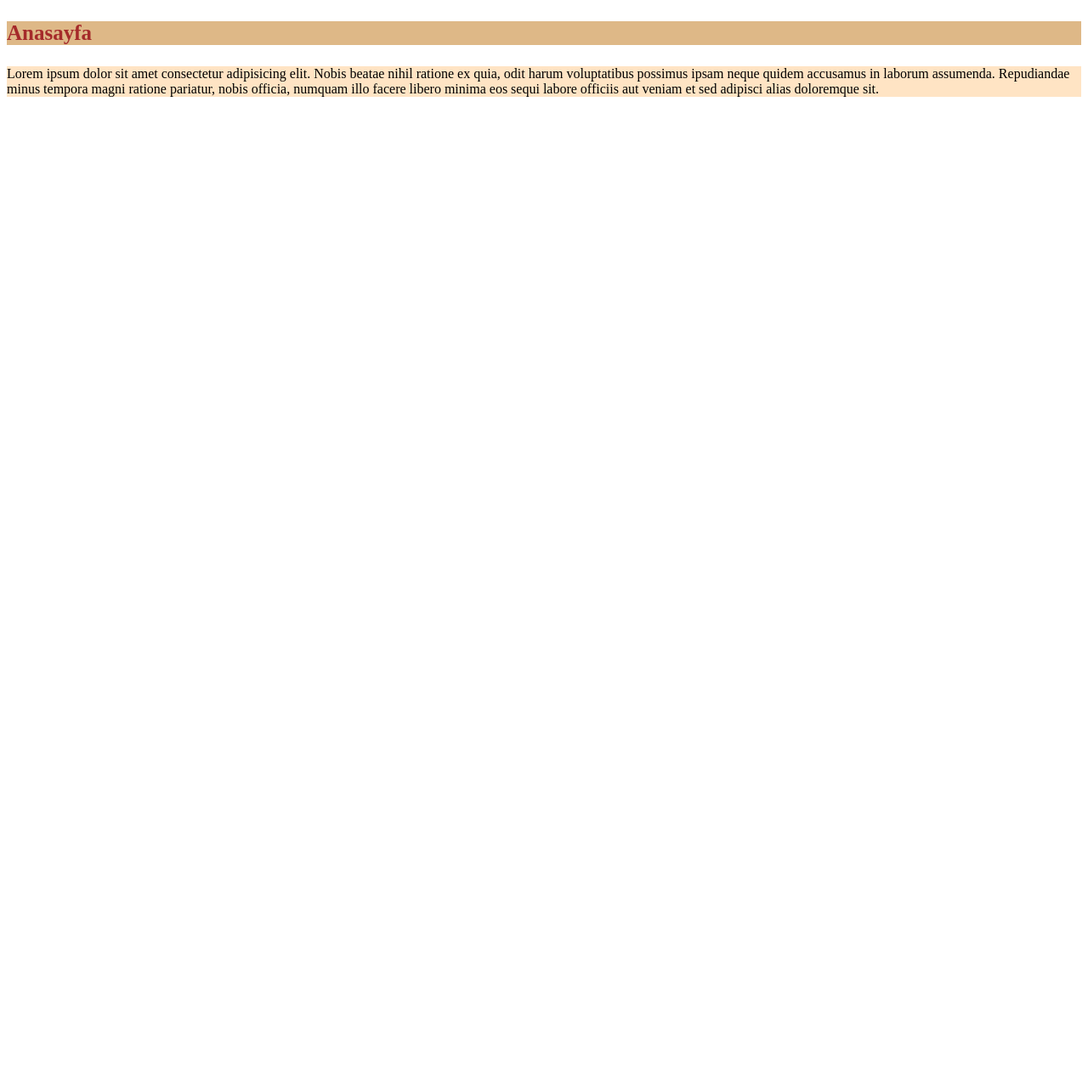
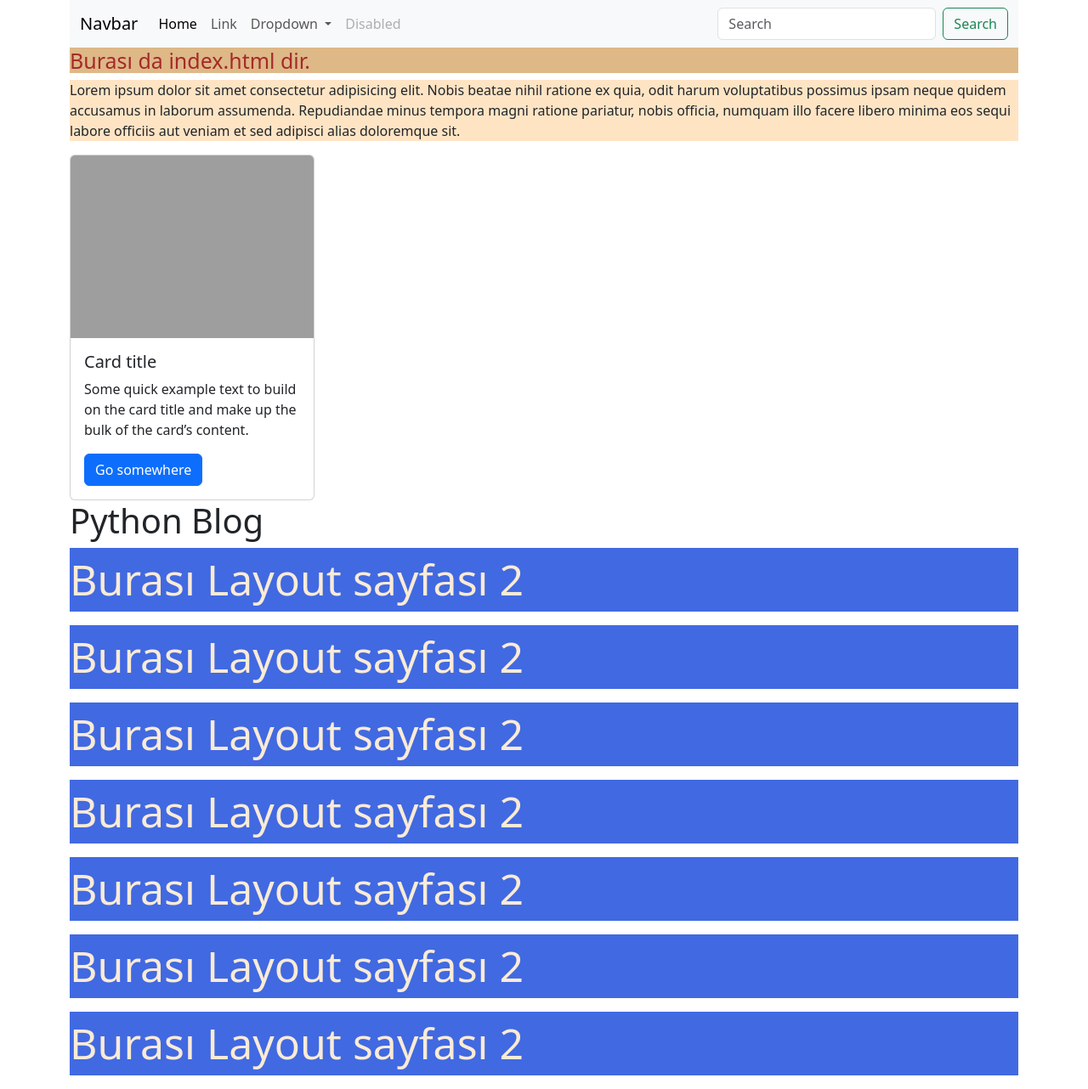
Before and after one commit to kaya-hasan/python52, a Django app: page / in a window 1280 px wide. Shown: the whole page at 85% size. Before the commit the page ends 114 px from the top, so only its background shows below. Run offline with Django 5.2, Linux system fonts and the light colour scheme; grey boxes are pictures that could not be loaded.

Commit message:
30.08.25

```diff
--- /dev/null
+++ b/blog/article/static/style.css
@@ -0,0 +1,5 @@
+.yeni {
+  font-size: 50px;
+  background-color: royalblue;
+  color: antiquewhite;
+}
--- a/blog/blog/settings.py
+++ b/blog/blog/settings.py
@@ -121,3 +121,7 @@ STATIC_URL = 'static/'
 # https://docs.djangoproject.com/en/5.2/ref/settings/#default-auto-field
 
 DEFAULT_AUTO_FIELD = 'django.db.models.BigAutoField'
+
+STATICFILES_DIRS = [
+    BASE_DIR / "static",
+]
--- a/blog/blog/urls.py
+++ b/blog/blog/urls.py
@@ -18,6 +18,7 @@ from django.contrib import admin
 from django.urls import path
 from article.views import index
 
+# 127:0.0.1:8000/
 urlpatterns = [
     path('admin/', admin.site.urls),
     path('', index, name='index'),
--- /dev/null
+++ b/blog/static/article/yeni.css
@@ -0,0 +1,5 @@
+.farkli {
+  font-size: 70px;
+  background-color: darkorange;
+  color: antiquewhite;
+}
--- a/blog/templates/article/index.html
+++ b/blog/templates/article/index.html
@@ -1,20 +1,28 @@
-<!DOCTYPE html>
-<html lang="en">
-  <head>
-    <meta charset="UTF-8" />
-    <meta name="viewport" content="width=device-width, initial-scale=1.0" />
-    <title>Python Blog</title>
-  </head>
-  <body>
-    <h3 style="color: brown; background-color: burlywood; font-size: 25px">
-      Anasayfa
-    </h3>
-    <p style="background-color: bisque">
-      Lorem ipsum dolor sit amet consectetur adipisicing elit. Nobis beatae
-      nihil ratione ex quia, odit harum voluptatibus possimus ipsam neque quidem
-      accusamus in laborum assumenda. Repudiandae minus tempora magni ratione
-      pariatur, nobis officia, numquam illo facere libero minima eos sequi
-      labore officiis aut veniam et sed adipisci alias doloremque sit.
+{% extends "layout.html" %} {% block body %}
+<h3 style="color: brown; background-color: burlywood; font-size: 25px">
+  Burası da index.html dir.
+</h3>
+<p style="background-color: bisque">
+  Lorem ipsum dolor sit amet consectetur adipisicing elit. Nobis beatae nihil
+  ratione ex quia, odit harum voluptatibus possimus ipsam neque quidem accusamus
+  in laborum assumenda. Repudiandae minus tempora magni ratione pariatur, nobis
+  officia, numquam illo facere libero minima eos sequi labore officiis aut
+  veniam et sed adipisci alias doloremque sit.
+</p>
+<div class="card" style="width: 18rem">
+  <img
+    src="https://www.shutterstock.com/image-vector/ankara-turkey-august-13-2025-260nw-2665140543.jpg"
+    class="card-img-top"
+    alt="..."
+  />
+  <div class="card-body">
+    <h5 class="card-title">Card title</h5>
+    <p class="card-text">
+      Some quick example text to build on the card title and make up the bulk of
+      the card’s content.
     </p>
-  </body>
-</html>
+    <a href="#" class="btn btn-primary">Go somewhere</a>
+  </div>
+</div>
+
+{% endblock %}
--- /dev/null
+++ b/blog/templates/includes/navbar.html
@@ -0,0 +1,57 @@
+<nav class="navbar navbar-expand-lg bg-body-tertiary">
+  <div class="container-fluid">
+    <a class="navbar-brand" href="#">Navbar</a>
+    <button
+      class="navbar-toggler"
+      type="button"
+      data-bs-toggle="collapse"
+      data-bs-target="#navbarSupportedContent"
+      aria-controls="navbarSupportedContent"
+      aria-expanded="false"
+      aria-label="Toggle navigation"
+    >
+      <span class="navbar-toggler-icon"></span>
+    </button>
+    <div class="collapse navbar-collapse" id="navbarSupportedContent">
+      <ul class="navbar-nav me-auto mb-2 mb-lg-0">
+        <li class="nav-item">
+          <a class="nav-link active" aria-current="page" href="#">Home</a>
+        </li>
+        <li class="nav-item">
+          <a class="nav-link" href="#">Link</a>
+        </li>
+        <li class="nav-item dropdown">
+          <a
+            class="nav-link dropdown-toggle"
+            href="#"
+            role="button"
+            data-bs-toggle="dropdown"
+            aria-expanded="false"
+          >
+            Dropdown
+          </a>
+          <ul class="dropdown-menu">
+            <li><a class="dropdown-item" href="#">Action</a></li>
+            <li><a class="dropdown-item" href="#">Another action</a></li>
+            <li><hr class="dropdown-divider" /></li>
+            <li>
+              <a class="dropdown-item" href="#">Something else here</a>
+            </li>
+          </ul>
+        </li>
+        <li class="nav-item">
+          <a class="nav-link disabled" aria-disabled="true">Disabled</a>
+        </li>
+      </ul>
+      <form class="d-flex" role="search">
+        <input
+          class="form-control me-2"
+          type="search"
+          placeholder="Search"
+          aria-label="Search"
+        />
+        <button class="btn btn-outline-success" type="submit">Search</button>
+      </form>
+    </div>
+  </div>
+</nav>
--- /dev/null
+++ b/blog/templates/layout.html
@@ -0,0 +1,35 @@
+<!DOCTYPE html>
+{% load static %}
+<html lang="en">
+  <head>
+    <meta charset="UTF-8" />
+    <meta name="viewport" content="width=device-width, initial-scale=1.0" />
+    <title>Python Blog</title>
+    <link rel="stylesheet" href="{% static 'style.css' %}" />
+    <link rel="stylesheet" href="{% static 'article/yeni.css' %}" />
+    <link
+      href="https://cdn.jsdelivr.net/npm/bootstrap@5.3.8/dist/css/bootstrap.min.css"
+      rel="stylesheet"
+      integrity="sha384-sRIl4kxILFvY47J16cr9ZwB07vP4J8+LH7qKQnuqkuIAvNWLzeN8tE5YBujZqJLB"
+      crossorigin="anonymous"
+    />
+  </head>
+  <body>
+    <div class="container">
+      {% include 'includes/navbar.html' %} {% block body %} {% endblock %}
+      <h1>Python Blog</h1>
+      <p class="yeni">Burası Layout sayfası 2</p>
+      <p class="yeni">Burası Layout sayfası 2</p>
+      <p class="yeni">Burası Layout sayfası 2</p>
+      <p class="yeni">Burası Layout sayfası 2</p>
+      <p class="yeni">Burası Layout sayfası 2</p>
+      <p class="yeni">Burası Layout sayfası 2</p>
+      <p class="yeni">Burası Layout sayfası 2</p>
+    </div>
+    <script
+      src="https://cdn.jsdelivr.net/npm/bootstrap@5.3.8/dist/js/bootstrap.bundle.min.js"
+      integrity="sha384-FKyoEForCGlyvwx9Hj09JcYn3nv7wiPVlz7YYwJrWVcXK/BmnVDxM+D2scQbITxI"
+      crossorigin="anonymous"
+    ></script>
+  </body>
+</html>
```
